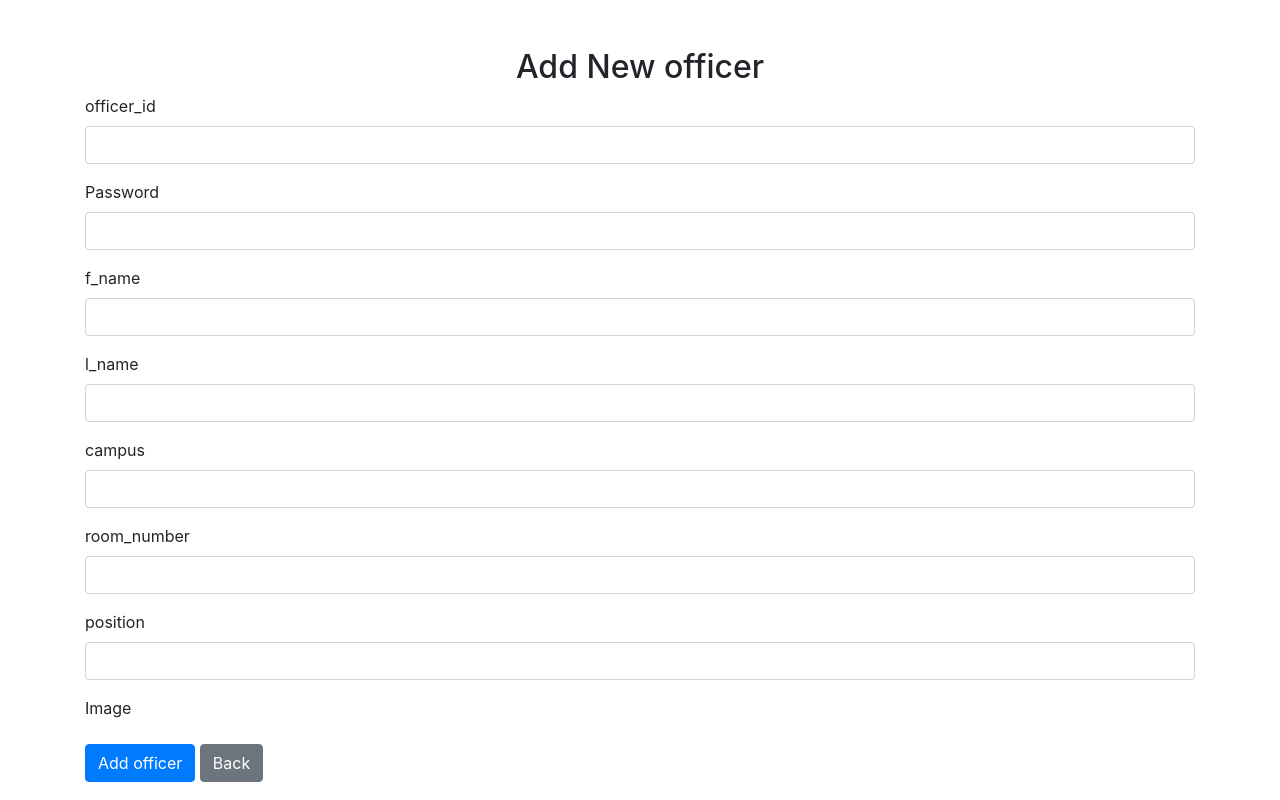
After one commit to littlecows/Project_Final_edit, a PHP site: page /adminadd_teacher.php in a window 1280 px wide. The commit adds this page. Run offline with PHP 8.4, Linux system fonts and the light colour scheme.

Commit message:
admin teacher

```diff
--- a/admin/admin_dashboard.php
+++ b/admin/admin_dashboard.php
@@ -49,6 +49,8 @@ if (!isset($_SESSION['username'])) {
                     <option value="adminCheck_Borrower_Status.php">Check Borrower Status</option>
                     <option value="adminCheck_form_Status.php">Check Form Status</option>
                     <option value="admin_edit_student.php">Edit Student Status</option>
+                    <option value="admin_edit_teacher.php">Edit Teacher Status</option>
+                    <option value="adminadd_teacher.php">Add Teacher</option>
 
 
                 </select>
--- /dev/null
+++ b/admin/adminadd_teacher.php
@@ -0,0 +1,101 @@
+<!DOCTYPE html>
+<html lang="en">
+
+<head>
+    <meta charset="UTF-8">
+    <meta name="viewport" content="width=device-width, initial-scale=1.0">
+    <title>Add New officer</title>
+    <link href="https://stackpath.bootstrapcdn.com/bootstrap/4.5.2/css/bootstrap.min.css" rel="stylesheet">
+</head>
+
+<body>
+    <div class="container mt-5">
+        <h2 class="text-center">Add New officer</h2>
+        <form action="adminadd_teacher.php" method="post" enctype="multipart/form-data">
+
+            <div class="form-group">
+                <label for="officer_id">officer_id</label>
+                <input type="text" class="form-control" id="officer_id" name="officer_id" required>
+            </div>
+            <div class="form-group">
+                <label for="officer_password">Password</label>
+                <input type="password" class="form-control" id="officer_password" name="officer_password" required>
+            </div>
+            <div class="form-group">
+                <label for="f_name">f_name</label>
+                <input type="text" class="form-control" id="f_name" name="f_name" required>
+            </div>
+            <div class="form-group">
+                <label for="l_name">l_name</label>
+                <input type="text" class="form-control" id="l_name" name="l_name" required>
+            </div>
+            <div class="form-group">
+                <label for="campus">campus</label>
+                <input type="text" class="form-control" id="campus" name="campus" required>
+            </div>
+            <div class="form-group">
+                <label for="room_number">room_number</label>
+                <input type="text" class="form-control" id="room_number" name="room_number" required>
+            </div>
+            <div class="form-group">
+                <label for="position">position</label>
+                <input type="text" class="form-control" id="position" name="position" required>
+            </div>
+            <div class="form-group">
+                <label for="file">Image<input type="file" class="form-control" id="file" name="file" accept="image/*" hidden>
+                </label>
+            </div>
+
+            <button type="submit" class="btn btn-primary">Add officer</button>
+            <a href="admin_dashboard.php" class="btn btn-secondary">Back</a>
+        </form>
+    </div>
+
+    <?php
+    if ($_SERVER['REQUEST_METHOD'] == 'POST') {
+        $officer_id = $_POST['officer_id'];
+        $officer_password = password_hash($_POST['officer_password'], PASSWORD_BCRYPT);
+        $f_name = $_POST['f_name'];
+        $l_name = $_POST['l_name'];
+        $campus = $_POST['campus'];
+        $room_number = $_POST['room_number'];
+        $position = $_POST['position'];
+
+        // Handle file upload
+        $profile_image = '';
+        if (isset($_FILES['file']) && $_FILES['file']['error'] == 0) {
+            $uploads_dir = '/xampp/htdocs/Project_Final/uploads';
+            if (!is_dir($uploads_dir)) {
+                mkdir($uploads_dir, 0777, true);
+            }
+            $profile_image = $uploads_dir . '/' . basename($_FILES['file']['name']);
+            move_uploaded_file($_FILES['file']['tmp_name'], $profile_image);
+        }
+
+        // Database connection
+        session_start();
+        include '/xampp/htdocs/Project_Final/server.php';
+        if (!isset($_SESSION['username'])) {
+            header("Location: admin_login.php");
+            exit();
+        }
+
+        // ตรวจสอบการเชื่อมต่อ
+        if ($conn->connect_error) {
+            die("Connection failed: " . $conn->connect_error);
+        }
+
+        $sql = "INSERT INTO teacher (officer_id, password, f_name, l_name, campus, room_number, position, profile_image) VALUES ('$officer_id', '$officer_password', '$f_name', '$l_name', '$campus', '$room_number', '$position', '$profile_image')";
+
+        if ($conn->query($sql) === TRUE) {
+            echo "<div class='alert alert-success mt-3'>New officer added successfully</div>";
+        } else {
+            echo "<div class='alert alert-danger mt-3'>Error: " . $sql . "<br>" . $conn->error . "</div>";
+        }
+
+        $conn->close();
+    }
+    ?>
+</body>
+
+</html>
```
Also changed, not shown: admin/admin_edit_teacher.php (added, +69 -0 lines), admin/admin_edit_teacher_process.php (added, +77 -0 lines), admin/admin_edit_teacher_process_save.php (added, +36 -0 lines), uploads/8423cbc1af4f32fa773ac0b3abf065b5.png (added), uploads/98184109_895677447563683_1104361066759979008_n.jpg (added).
